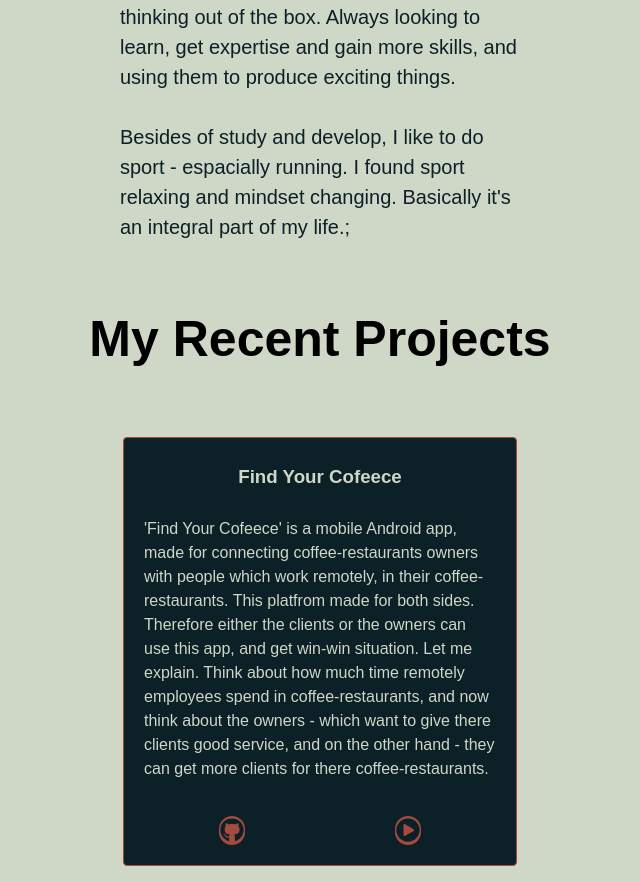
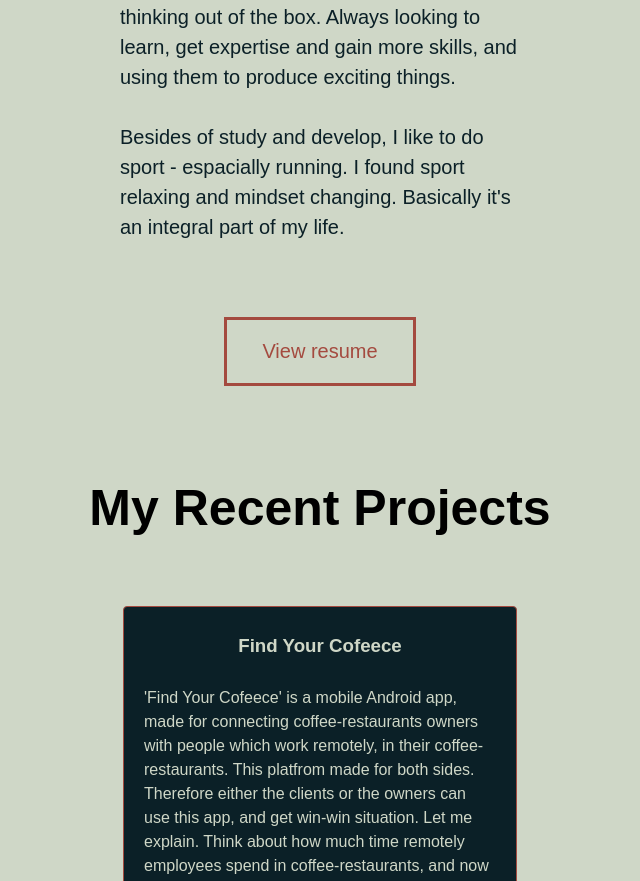
Before and after one commit to erez-lev/erez-portfolio, a React (Create React App) app: page / in a window 1280 px wide. Shown: the part 951-1832 px from the top of the page, without its empty margins (320-960 px from the left). Built offline with nearby package versions, Linux system fonts and the light colour scheme; a web font is replaced by a local one.

Commit message:
Robust website

```diff
--- /dev/null
+++ b/src/assets/about-content.js
@@ -0,0 +1,15 @@
+export const aboutContent = {
+    firstParagraph: `One of my favourite things, is to think about new idea
+    that just popped out in my mind.
+    So, as a CS student with a drive to solve problems, I'm looking for technologicals
+    ways to implement them.
+    Therefore, on my spare time I've learned Android
+    development and Fullstack - so I can create apps for any idea.`,
+
+    secondParagrah: `Being creative is part of me. I believe in thinking out of the
+    box. Always looking to learn, get expertise and gain more skills,
+    and using them to produce exciting things.`,
+
+    thirdParagraph: `Besides of study and develop, I like to do sport - espacially running.
+    I found sport relaxing and mindset changing. Basically it's an integral part of my life.`
+}
--- a/src/components/About.css
+++ b/src/components/About.css
@@ -64,3 +64,14 @@
         width: 15em;
     }
 }
+
+.view-resume {
+    background-color: inherit;
+    color: #a44a3f;
+    padding: 20px;
+    width: 12rem;
+    margin: 50px 0;
+    font-family: inherit;
+    font-size: 20px;
+    border: 3px solid #a44a3f;
+}
--- a/src/components/About.js
+++ b/src/components/About.js
@@ -1,30 +1,25 @@
 import React from 'react';
 import './About.css';
 import { Element } from 'react-scroll';
-
-const firstParagraph = `One of my favourite things, is to think about new idea
-that just popped out in my mind.
-So, as a CS student with a drive to solve problems, I'm looking for technologicals
-ways to implement them.
-Therefore, on my spare time I've learned Android
-development and Fullstack - so I can create apps for any idea.`;
-
-const secondParagrah = `Being creative is part of me. I believe in thinking out of the
-box. Always looking to learn, get expertise and gain more skills, and using them to produce exciting things.`;
-
-const thirdParagraph = `Besides of study and develop, I like to do sport - espacially running.
-I found sport relaxing and mindset changing. Basically it's an integral part of my life.;`
+import Pdf from "../assets/docs/Erez\ Lev's\ CV.pdf";
+import { aboutContent } from '../assets/about-content';
 
 const About = () => {
+    const openResume = () => {
+        console.log(Pdf);
+        window.open(Pdf, '_blank');
+    }
+
     return (
     <Element name="about-content">
         <div id="about-content" className="about">
 
             <h1><strong>About</strong></h1>
             <div>
-                <p className="block-text">{firstParagraph}</p>
-                <p className="block-text">{secondParagrah}</p>
-                <p className="block-text">{thirdParagraph}</p>
+                <p className="block-text">{aboutContent.firstParagraph}</p>
+                <p className="block-text">{aboutContent.secondParagrah}</p>
+                <p className="block-text">{aboutContent.thirdParagraph}</p>
+                <button onClick={openResume} className="view-resume">View resume</button>
             </div>
         </div>
     </Element>
--- a/src/components/Nav.js
+++ b/src/components/Nav.js
@@ -31,8 +31,10 @@ const Nav = () => {
                     Projects
                     </Link>
                     </li>
-                <li id="resume"><a href={Pdf} target='_blank'>{console.log(Pdf)}Resume</a></li>
             </Scrollspy>
+
+            {/* <a href={Pdf} target='_blank'>{console.log(Pdf)}Resume</a> */}
+
         </nav>
     );
 }
```
